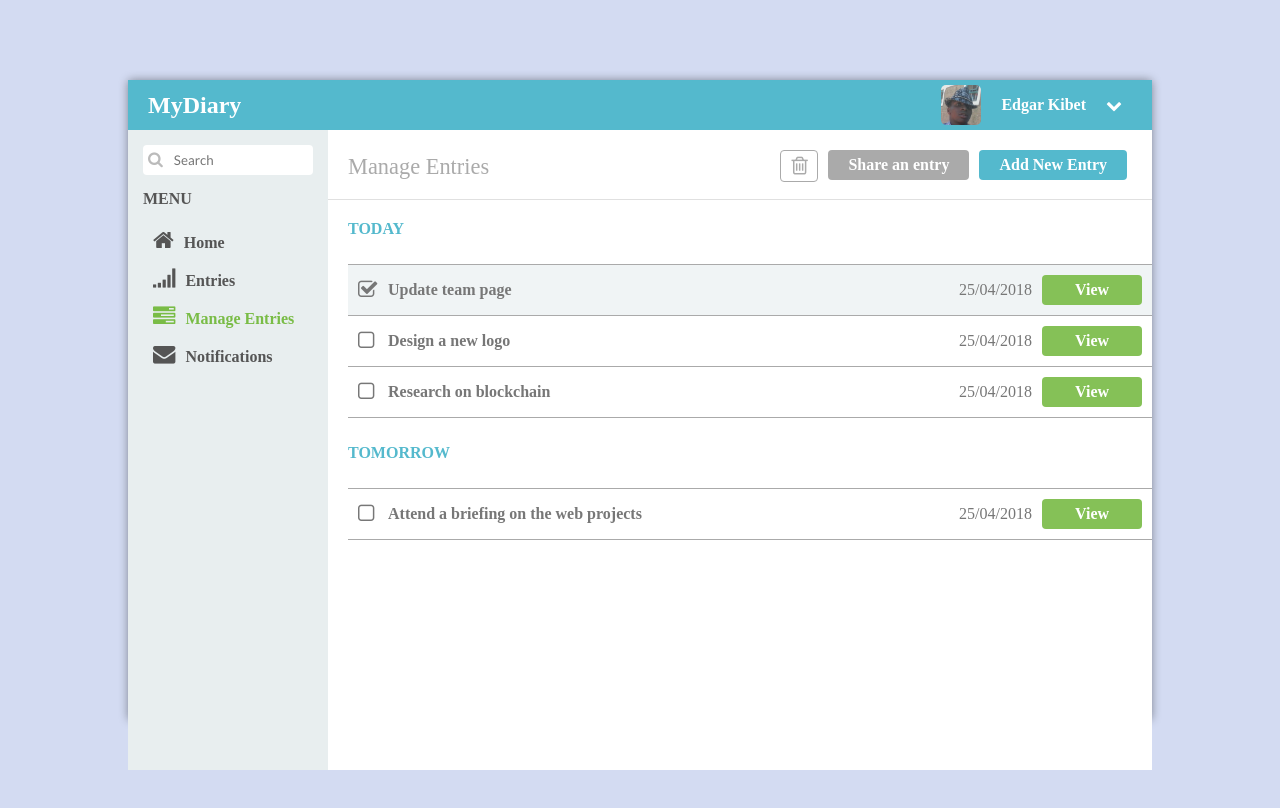
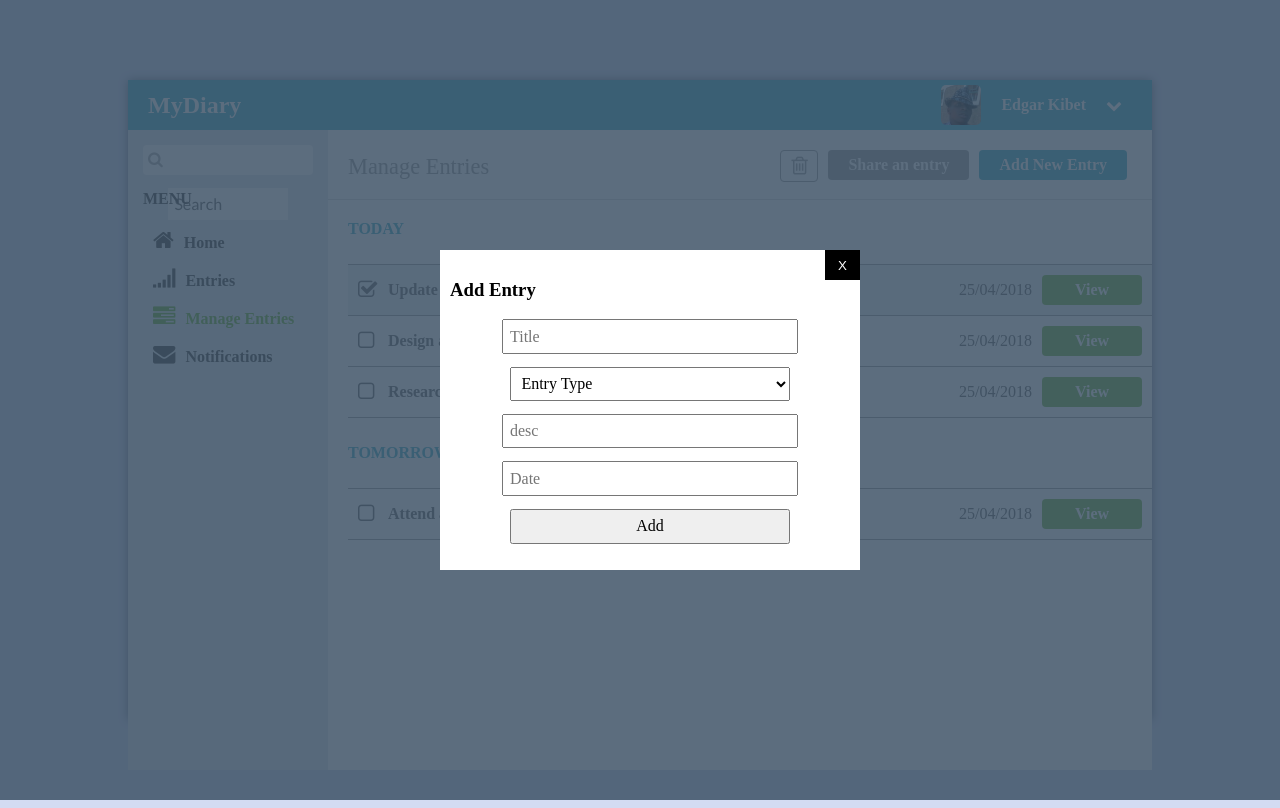
Before and after one commit to EKibet/MyDiary, a plain HTML site: page UI/views/user_dashboard.html in a window 1280 px wide. Both pictures are taken after a click on the element "Add New Entry". Drawn offline with Linux system fonts and the light colour scheme.

Commit message:
[Feature #159216678] adds pop up form for new entry

```diff
--- a/UI/css/custom.css
+++ b/UI/css/custom.css
@@ -262,3 +262,66 @@ background-color: #85C157;
 .clear {
 clear: both;
 }
+
+.close {
+  position: absolute;
+  top: 0;
+  right: 0;
+  width: 35px;
+  height: 30px;
+  background: #000;
+  color: #fff;
+  cursor: pointer;
+  border: 0;
+}
+
+.mask {
+  position: fixed;
+  top: 0;
+  left: 0;
+  width: 100%;
+  height: 100%;
+  background: rgba(52, 73, 94, 0.8);
+  z-index: 50;
+  visibility: hidden;
+  opacity: 0;
+  transition: 0.7s;
+}
+
+.modal {
+  position: fixed;
+  top: 50%;
+  left: 50%;
+  width: 400px;
+  height: 300px;
+  margin-left: -200px;
+  margin-top: -150px;
+  background: #fff;
+  padding: 10px;
+  z-index: 100;
+  visibility: hidden;
+  opacity: 0;
+  transition: 0.5s ease-out;
+  transform: translateY(45px);
+}
+
+.active {
+  visibility: visible;
+  opacity: 1;
+}
+
+.active + .modal {
+  visibility: visible;
+  opacity: 1;
+  transform: translateY(0);
+}
+
+input, textarea , select {
+  margin: .8em auto;
+  font-family: inherit;
+  text-transform: inherit;
+  font-size: inherit;
+  display: block;
+  width: 280px;
+  padding: .4em;
+}
--- a/UI/js/main.js
+++ b/UI/js/main.js
@@ -1,20 +1,37 @@
 jQuery(document).ready(function($) {
+//view entry pop up
+ var contentModal = $('.content-modal');
+ $("#view").on("click", function(e) {
+  e.preventDefault();
+  $(contentModal).toggleClass('content-modal-show');
+ });
+ $(".overlay").on("click", function() {
+  $(contentModal).toggleClass('content-modal-show');
+ });
+ $(".content-modal_close").on("click", function() {
+  $(contentModal).toggleClass('content-modal-show');
+ });
+ $(".mobile-close").on("click", function() {
+  $(contentModal).toggleClass('content-modal-show');
+ });
 
-
- $('.tab a').on('click', function(e) {
-
-  e.preventDefault();
-
-  $(this).parent().addClass('active');
-  $(this).parent().siblings().removeClass('active');
-
-  target = $(this).attr('href');
-
-  $('.tab-content > div').not(target).hide();
-
-  $(target).fadeIn(600);
-
+//Add entry pop up
+ $("#addEntry").on("click", function() {
+  $(".mask").addClass("active");
  });
 
 
+ function closeModal() {
+  $(".mask").removeClass("active");
+ }
+
+ $(".close, .mask").on("click", function() {
+  closeModal();
+ });
+
+ $(document).keyup(function(e) {
+  if (e.keyCode == 27) {
+   closeModal();
+  }
+ });
 });
--- a/UI/views/user_dashboard.html
+++ b/UI/views/user_dashboard.html
@@ -39,7 +39,7 @@
                 <div class="viewHeader">
                     <div class="title">Manage Entries</div>
                     <div class="functions">
-                        <div class="button active">Add New Entry</div>
+                        <div class="button active" id="addEntry">Add New Entry</div>
                         <div class="button">Share an entry</div>
                         <div class="button inverz"><i class="fa fa-trash-o"></i></div>
                     </div>
@@ -76,6 +76,26 @@
                         </ul>
                     </div>
                 </div>
+								<div class="mask"></div>
+<div class="modal">
+	<h3>Add Entry</h3>
+	<form action="#" method="post">
+		<input placeholder="Title" name="entry-title" type="text" required />
+		<div class="dropdown">
+			<select name="select-entry" id="select-entry">
+				<option class="selected">Entry Type</option>
+				<option>Random thought</option>
+				<option>Schedule</option>
+				<option>Secret Entry</option>
+				<option>Life Updates</option>
+			</select>
+		</div>
+		<input placeholder="desc" name="entity-desc" type="text" required />
+		<input placeholder="Date" name="time_stamp" type="timestamp" required />
+		<input class="formBtn" type="submit" value="Add">
+		</form>
+		<button class="close" >X</button>
+	</div>
             </div>
         </div>
     </div>
```
